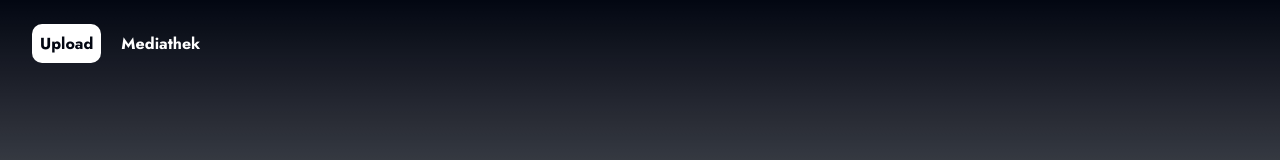
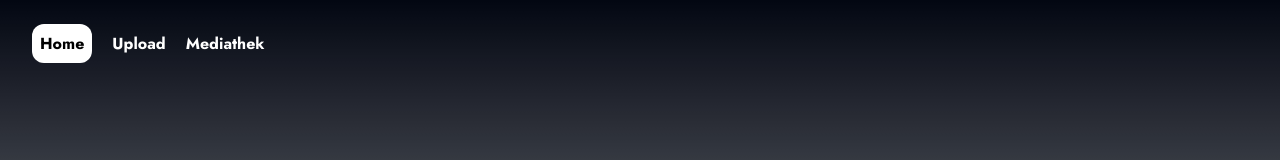
Before and after one commit to FinnPenn/PhotoMedia, a Next.js app: page / in a window 1280 px wide. Shown: the top 160 px of the page. Built offline with nearby package versions, Linux system fonts and the light colour scheme.

Commit message:
feat(navbar): add dynamic navbar state

```diff
--- a/app/main.css
+++ b/app/main.css
@@ -22,14 +22,6 @@ body {
     color: white;
     margin: 0rem;
     overflow: hidden;
-}
-
-.btn-primary {
-    padding: 8px;
-    border-radius: 10px;
-    background-color: white;
-    color: #030712;
-
 }
 
 .header-link {
--- a/pages/components/CustomComponent.tsx
+++ b/pages/components/CustomComponent.tsx
@@ -1,8 +1,9 @@
-// /pages/components/CustomComponent.tsx
+// /pages/components/Navbar.tsx
 import React, { useEffect } from 'react';
 
 const CustomComponent: React.FC = () => {
     useEffect(() => {
+
         const track = document.getElementById("image-track")!;
 
         const handleOnDown = (e: MouseEvent): void => {
@@ -12,19 +13,29 @@ const CustomComponent: React.FC = () => {
         const handleOnUp = (): void => {
             track.dataset.mouseDownAt = "0";
             track.dataset.prevPercentage = track.dataset.percentage;
+            // console.log(track.dataset.prevPercentage);
         };
 
         const handleOnMove = (e: MouseEvent): void => {
             if (track.dataset.mouseDownAt === "0") return;
 
-            const mouseDelta = parseFloat(track.dataset.mouseDownAt) - e.clientX;
+            const mouseDelta = parseFloat(track.dataset.mouseDownAt!) - e.clientX;
             const maxDelta = window.innerWidth / 2;
 
+            // console.log(mouseDelta);
+            // console.log(maxDelta);
+
             const percentage = (mouseDelta / maxDelta) * -100;
-            const nextPercentageUnconstrained = parseFloat(track.dataset.prevPercentage) + percentage;
+            // console.log(percentage);
+
+            const nextPercentageUnconstrained = parseFloat(track.dataset.prevPercentage!) + percentage;
+            // console.log(nextPercentageUnconstrained);
+
             const nextPercentage = Math.max(Math.min(nextPercentageUnconstrained, 0), -100);
 
             track.dataset.percentage = nextPercentage.toString();
+
+            console.log(nextPercentage);
 
             track.animate(
                 {
@@ -33,7 +44,8 @@ const CustomComponent: React.FC = () => {
                 { duration: 1200, fill: "forwards" }
             );
 
-            const images = track.getElementsByClassName("image");
+
+            const images = track.getElementsByClassName("image")!;
             for (const image of images) {
                 image.animate(
                     {
@@ -48,15 +60,15 @@ const CustomComponent: React.FC = () => {
 
         window.onmousedown = (e: MouseEvent): void => handleOnDown(e);
 
-        // window.ontouchstart = (e: TouchEvent): void => handleOnDown(e.touches[0]);
+        window.ontouchstart = (e: TouchEvent): void => handleOnDown(e.touches[0]);
 
         window.onmouseup = (e: MouseEvent): void => handleOnUp(e);
 
-        // window.ontouchend = (e: TouchEvent): void => handleOnUp(e.touches[0]);
+        window.ontouchend = (e: TouchEvent): void => handleOnUp(e.touches[0]);
 
         window.onmousemove = (e: MouseEvent): void => handleOnMove(e);
 
-        // window.ontouchmove = (e: TouchEvent): void => handleOnMove(e.touches[0]);
+        window.ontouchmove = (e: TouchEvent): void => handleOnMove(e.touches[0]);
 
 
 
@@ -67,7 +79,7 @@ const CustomComponent: React.FC = () => {
         const modalImg = document.getElementById("modalImg")!;
 
         for (let i = 0; i < imgs.length; i++) {
-            const img: Element = imgs[i];
+            const img = imgs[i];
 
             img.onclick = function () {
                 modal.style.display = "flex";
@@ -86,17 +98,6 @@ const CustomComponent: React.FC = () => {
 
     return (
         <div>
-            <div className="absolute z-10 w-full">
-                <ul className="flex justify-start items-center p-8 font-bold text-white">
-                    <li>
-                        <a href="upload.html" className="btn-primary">Upload</a>
-                    </li>
-                    <li>
-                        <a href="mediathek.html" className="hover-link">Mediathek</a>
-                    </li>
-                </ul>
-            </div>
-
             <div id="modal" className="hidden justify-center items-center relative z-50 w-screen h-screen backdrop-blur-lg">
                 <div className="relative w-3/4 h-auto aspect-video bg-black">
                     <div className="info-container">
--- a/pages/index.tsx
+++ b/pages/index.tsx
@@ -1,8 +1,10 @@
 import React from "react";
 import CustomComponent from './components/CustomComponent';
+import Navbar from './layout/Navbar';
 
 const Page: React.FC = () => { return (
      <div>
+         <Navbar/>
         <CustomComponent />
     </div>
 );
--- /dev/null
+++ b/pages/layout/Navbar.tsx
@@ -0,0 +1,60 @@
+import React, {useEffect, useState} from "react";
+
+const Upload: React.FC = () => {
+    // const [style, setStyle] = useState("bg-none text-white");
+    //
+    // const btn_active = () => {
+    //     setStyle("bg-white text-black p-2 rounded-xl");
+    //     console.log('test');
+    // };
+
+    useEffect(() => {
+
+        // const navItem = document.getElementsByClassName('nav-item');
+        const checkSite = window.location.pathname;
+        const home = document.getElementById('Home')!,
+              upload = document.getElementById('Upload')!,
+              media = document.getElementById('Media')!;
+        // console.log(checkSite);
+
+
+        if (checkSite === '/') {
+            console.log('Home')
+            home.classList.add("p-2", "bg-white", "text-black", "rounded-xl")
+        }
+        else if (checkSite === '/upload') {
+            console.log('Upload')
+            upload.classList.add("p-2", "bg-white", "text-black", "rounded-xl")
+        }
+        else if (checkSite === '/mediathek') {
+            console.log('Mediathek');
+            media.classList.add("p-2", "bg-white", "text-black", "rounded-xl")
+        }
+        else if (checkSite === '') {
+            console.log('auch Home aber leer');
+        }
+        else {
+            console.log('404')
+        }
+
+
+    }, []);
+
+    return (
+        <div className="relative z-10 w-full top-0">
+            <ul className="flex justify-start items-center p-8 font-bold text-white">
+                <li>
+                    <a id="Home" href="/" className="nav-item hover-link">Home</a>
+                </li>
+                <li>
+                    <a id="Upload" href="/upload" className="nav-item hover-link">Upload</a>
+                </li>
+                <li>
+                    <a id="Media" href="/mediathek" className="nav-item hover-link">Mediathek</a>
+                </li>
+            </ul>
+        </div>
+);
+};
+
+export default Upload;
--- /dev/null
+++ b/pages/mediathek.tsx
@@ -0,0 +1,12 @@
+import React from "react";
+import Navbar from "@/pages/layout/Navbar";
+
+const Upload: React.FC = () => { return (
+    <div>
+        <Navbar/>
+        <h1>Mediathek</h1>
+    </div>
+);
+};
+
+export default Upload;
--- /dev/null
+++ b/pages/upload.tsx
@@ -0,0 +1,12 @@
+import React from "react";
+import Navbar from "@/pages/layout/Navbar";
+
+const Upload: React.FC = () => { return (
+    <div>
+        <Navbar/>
+        <h1>Upload</h1>
+    </div>
+);
+};
+
+export default Upload;
```
